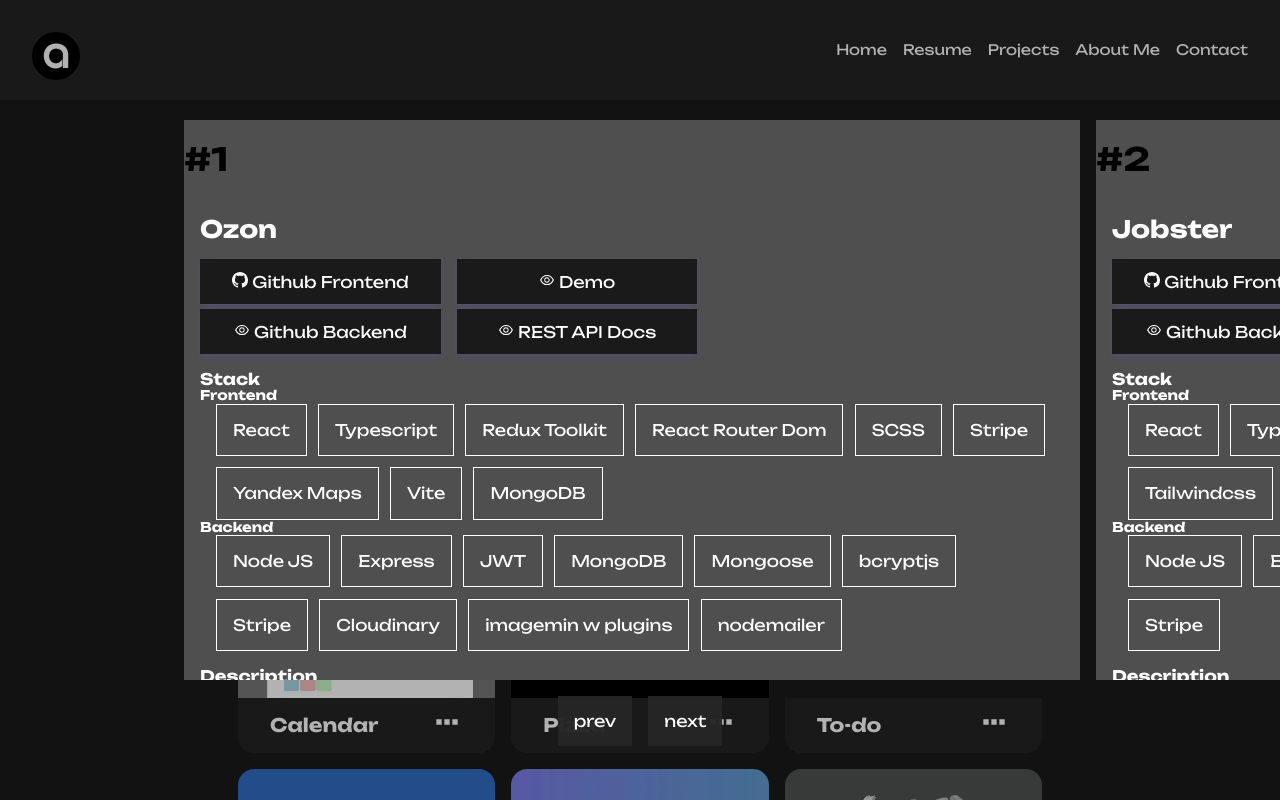
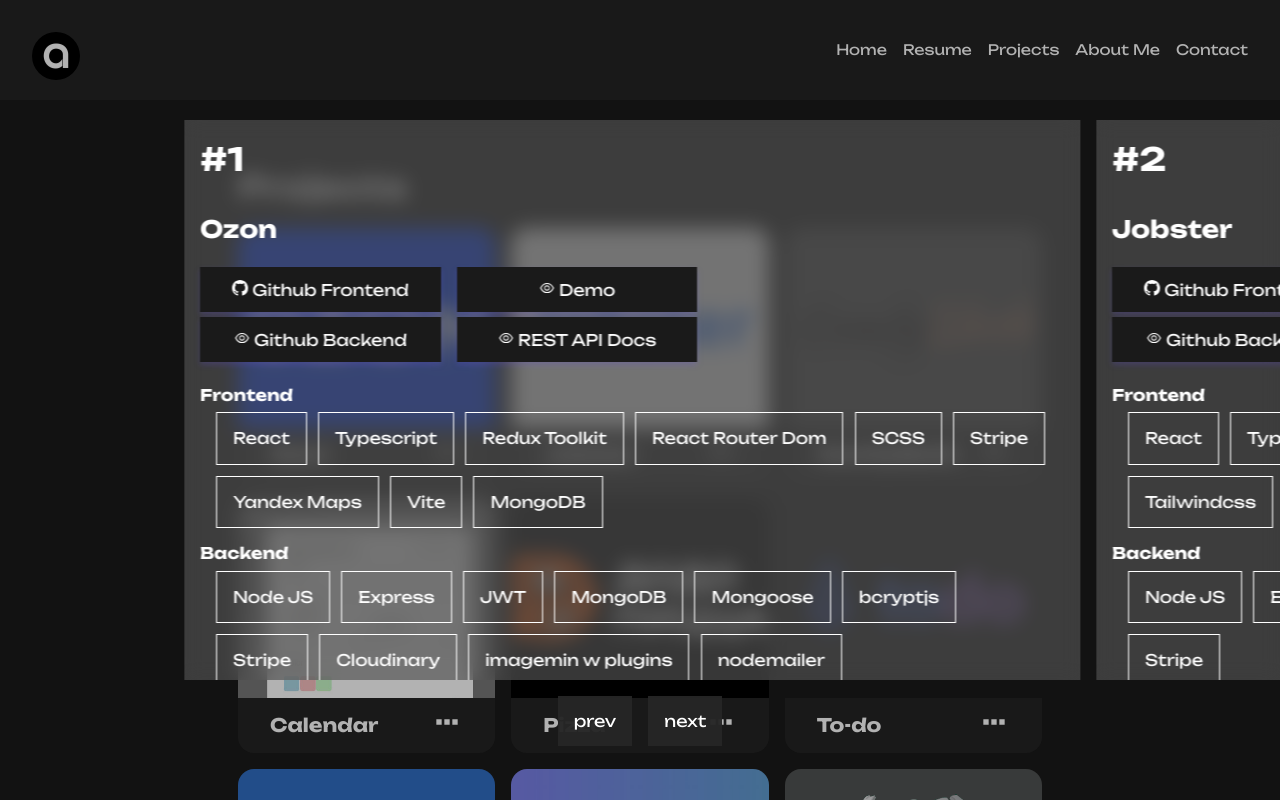
Before and after one commit to Artuchka/portfolio, a React (Vite) app: page /projects in a window 1280 px wide. Both pictures are taken after a click on the element 447 px from the left and 455 px from the top of the page. Shown: the top 800 px of the page. Built offline with nearby package versions, Linux system fonts and the light colour scheme.

Commit message:
design: card details

```diff
--- a/src/components/DetailsSlider.tsx
+++ b/src/components/DetailsSlider.tsx
@@ -57,6 +57,7 @@
 		scrollbar("0.5rem", "rectangle"),
 		css({
 			backgroundColor: cardBg,
+			backdropFilter: "blur(10px)",
 			minWidth: "70vw",
 			maxHeight: "70vh",
 			minHeight: "40vh",
@@ -218,9 +219,9 @@
 			showSelectedItem()
 		}
 
-		if (diff < 0 && Math.abs(diff) > itemWidth / 4) {
+		if (diff < 0 && Math.abs(diff) > itemWidth / 2) {
 			handlePrev()
-		} else if (diff > 0 && diff > itemWidth / 4) {
+		} else if (diff > 0 && diff > itemWidth / 2) {
 			handleNext()
 		} else {
 			showSelectedItem()
@@ -238,9 +239,9 @@
 			showSelectedItem()
 		}
 
-		if (diff < 0 && Math.abs(diff) > itemWidth / 4) {
+		if (diff < 0 && Math.abs(diff) > itemWidth / 2) {
 			handlePrev()
-		} else if (diff > 0 && diff > itemWidth / 4) {
+		} else if (diff > 0 && diff > itemWidth / 2) {
 			handleNext()
 		} else {
 			showSelectedItem()
@@ -280,11 +281,18 @@
 				{projects.map((card, i) => {
 					return (
 						<motion.div
-							data-uuid={card.uuid}
+							// data-uuid={card.uuid}
 							key={card.uuid}
 							css={style.listingItem}
 						>
-							<h1>#{i + 1}</h1>
+							<h1
+								css={css({
+									color: primaryText,
+									paddingLeft: "1rem",
+								})}
+							>
+								#{i + 1}
+							</h1>
 							<ProjectDetailedCard {...card} />
 						</motion.div>
 					)
--- a/src/components/ProjectDetailedCard.tsx
+++ b/src/components/ProjectDetailedCard.tsx
@@ -26,8 +26,13 @@
 		color: primaryText,
 		display: "flex",
 		flexDirection: "column",
+		gap: "1.5rem",
+		padding: "1rem",
+		".stack-wrapper": {
+			display: "flex",
+			flexDirection: "column",
 			gap: "1rem",
-		padding: "1rem",
+		},
 	}),
 
 	linksWrapper: css({
@@ -53,6 +58,12 @@
 		color: primaryText,
 		textDecoration: "none",
 		display: "inline-block",
+	}),
+	sectionWrapper: css({
+		display: "flex",
+		gap: "0.5rem",
+		// paddingInline: "1rem",
+		flexDirection: "column",
 	}),
 }
 
@@ -108,11 +119,9 @@
 			</div>
 
 			<div className="stack-wrapper">
-				<h4>Stack</h4>
-
 				{Number(stack?.front?.length) > 0 && (
-					<div className="frontend">
-						<h5>Frontend</h5>
+					<div css={style.sectionWrapper} className="frontend">
+						<h4>Frontend</h4>
 						<motion.div css={style.stackWrapper}>
 							{stack?.front?.map((title, index) => {
 								return (
@@ -132,8 +141,8 @@
 					</div>
 				)}
 				{Number(stack?.back?.length) > 0 && (
-					<div className="backend">
-						<h5>Backend</h5>
+					<div css={style.sectionWrapper} className="backend">
+						<h4>Backend</h4>
 						<motion.div css={style.stackWrapper}>
 							{stack?.back?.map((title, index) => {
 								return (
@@ -153,6 +162,8 @@
 					</div>
 				)}
 				{Number(stack?.overall?.length) > 0 && (
+					<div css={style.sectionWrapper}>
+						<h4>Stack</h4>
 						<motion.div css={style.stackWrapper}>
 							{stack?.overall?.map((title, index) => {
 								return (
@@ -169,13 +180,17 @@
 								)
 							})}
 						</motion.div>
+					</div>
 				)}
 			</div>
 
-			<div className="description">
+			<div className="description" css={style.sectionWrapper}>
 				<h4>Description</h4>
 				<div className="text">
-					{description?.split("\n").map((item) => {
+					{description
+						?.trim()
+						?.split("\n")
+						.map((item) => {
 							if (item.length === 0) return <br />
 							return <p>{item}</p>
 						})}
--- a/src/styles/vars.scss
+++ b/src/styles/vars.scss
@@ -1,7 +1,8 @@
 * {
 	--primary-bg: hsl(0, 0%, 10%);
 	--secondary-bg: hsla(0, 0%, 15%, 0.96);
-	--card-bg: hsl(0, 0%, 31%);
+	--card-bg: rgba(83, 83, 84, 0.662);
+	// --card-bg: rgba(85, 58, 136, 0.553);
 	--telegram-color: hsl(221, 40%, 49%);
 
 	--primary-text: white;
```
Also changed, not shown: src/store/store.ts (line endings or trailing spaces). Lines whose indentation alone changed are shown as unchanged.
